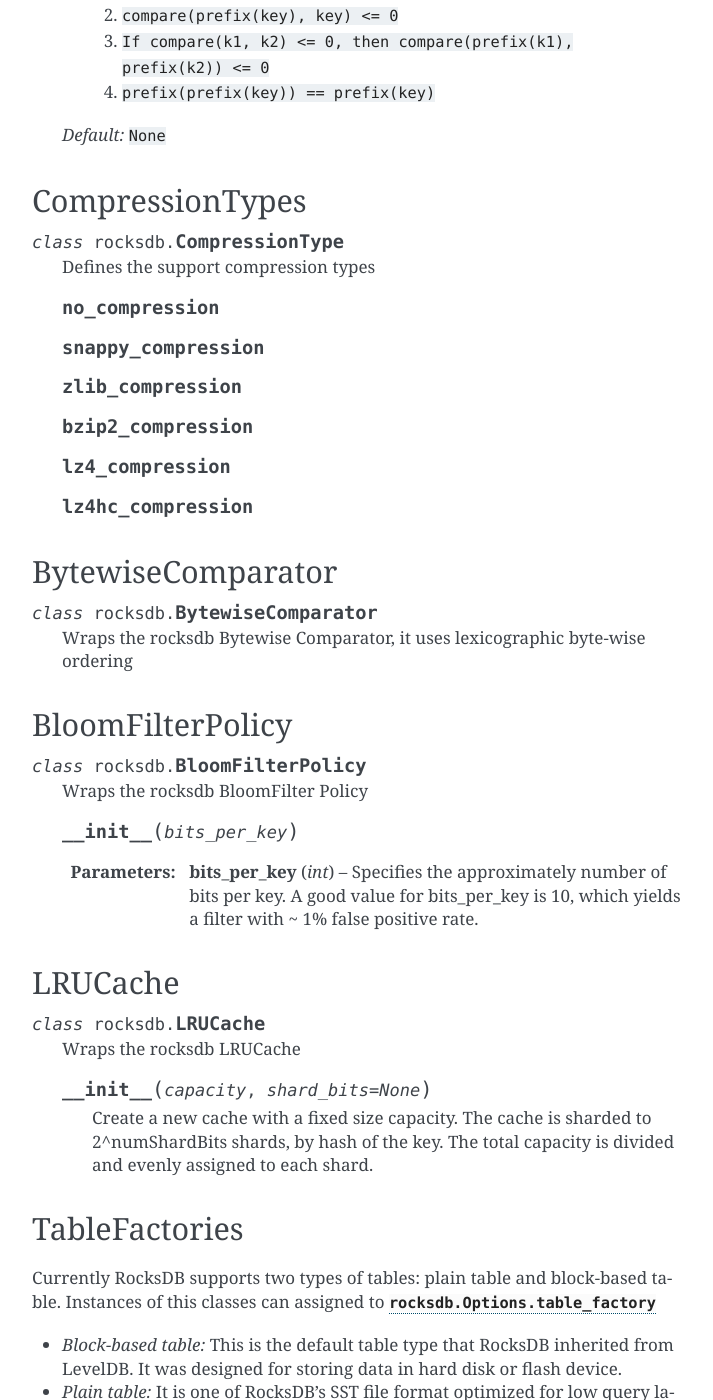
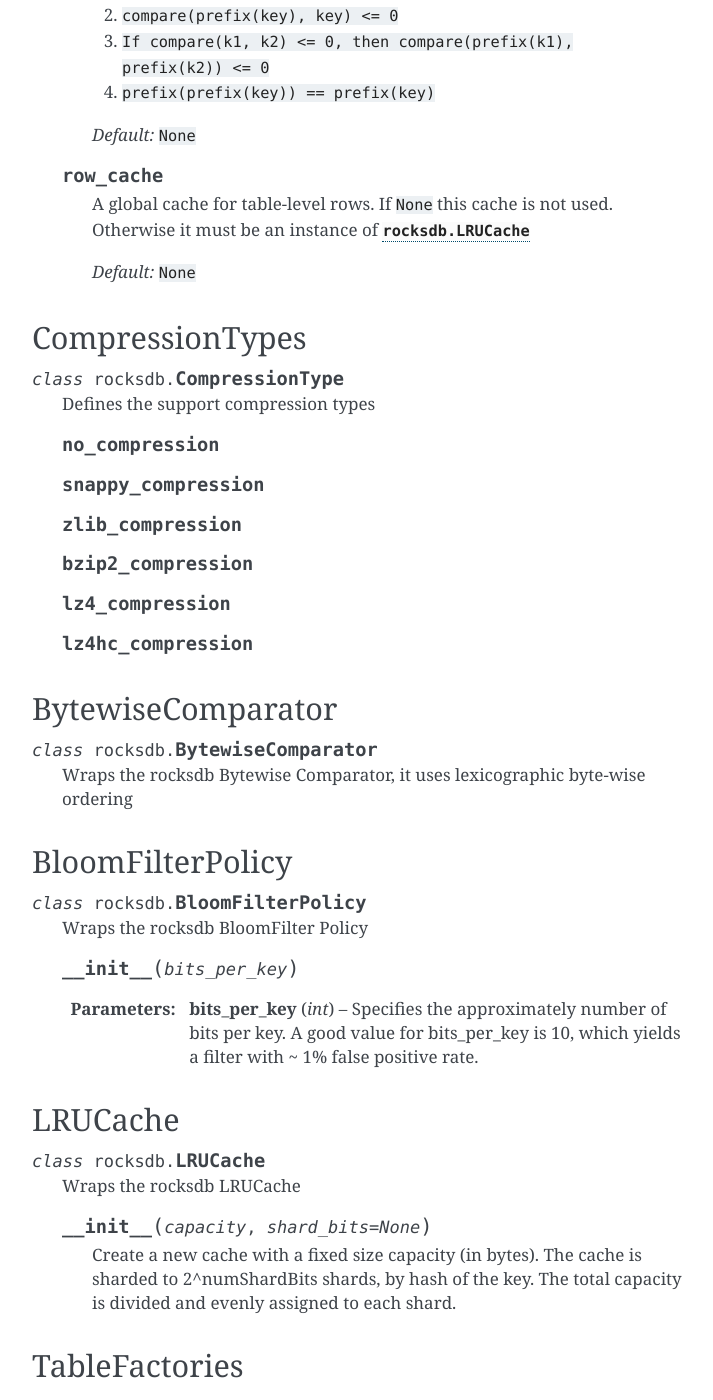
Before and after one commit to stephan-hof/pyrocksdb, a Sphinx documentation site: the page built from docs/api/options.rst, in a window 1280 px wide and 1400 px high, scrolled down 14347 px. Shown: the whole window, without its empty margins (388-1101 px from the left). Built offline with Sphinx 7.4.7, drawn with Linux system fonts in a browser that asks for light colours; some of the changed text lies outside the part shown.

Commit message:
Document the new row_cache option.

```diff
--- a/docs/api/options.rst
+++ b/docs/api/options.rst
@@ -716,7 +716,14 @@
         3. ``If compare(k1, k2) <= 0, then compare(prefix(k1), prefix(k2)) <= 0``
         4. ``prefix(prefix(key)) == prefix(key)``
 
-    *Default:* ``None``
+        *Default:* ``None``
+
+    .. py:attribute:: row_cache
+
+        A global cache for table-level rows. If ``None`` this cache is not used.
+        Otherwise it must be an instance of :py:class:`rocksdb.LRUCache`
+
+        *Default:* ``None``
 
 
 CompressionTypes
@@ -765,9 +772,9 @@
 
     .. py:method:: __init__(capacity, shard_bits=None)
 
-        Create a new cache with a fixed size capacity. The cache is sharded
-        to 2^numShardBits shards, by hash of the key. The total capacity
-        is divided and evenly assigned to each shard.
+        Create a new cache with a fixed size capacity (in bytes).
+        The cache is sharded to 2^numShardBits shards, by hash of the key.
+        The total capacity is divided and evenly assigned to each shard.
 
 .. _table_factories_label:
 
--- a/docs/changelog.rst
+++ b/docs/changelog.rst
@@ -5,6 +5,7 @@
 -----------
 
 * Added :py:func:`repair_db`.
+* Added :py:meth:`rocksdb.Options.row_cache`
 
 Backward Incompatible Changes:
 ^^^^^^^^^^^^^^^^^^^^^^^^^^^^^^
```
